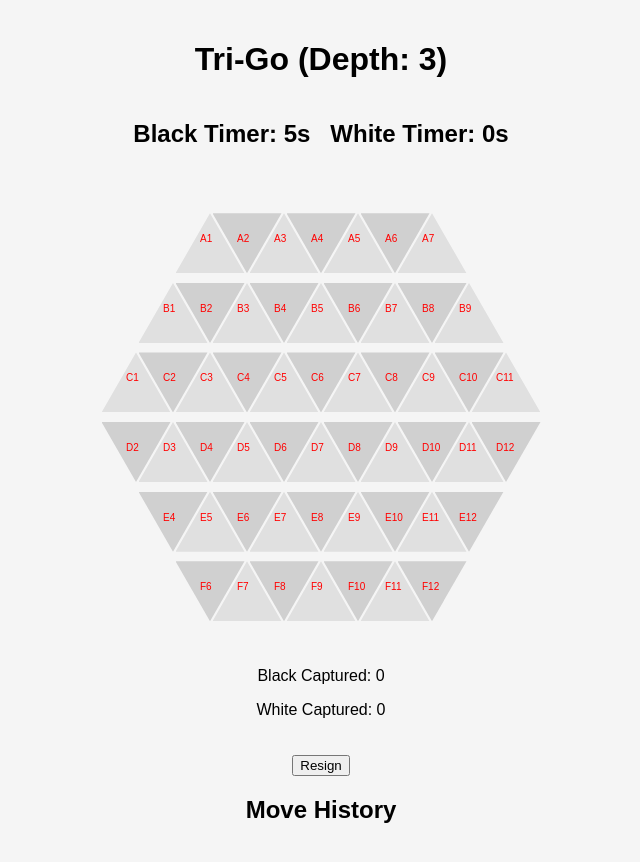
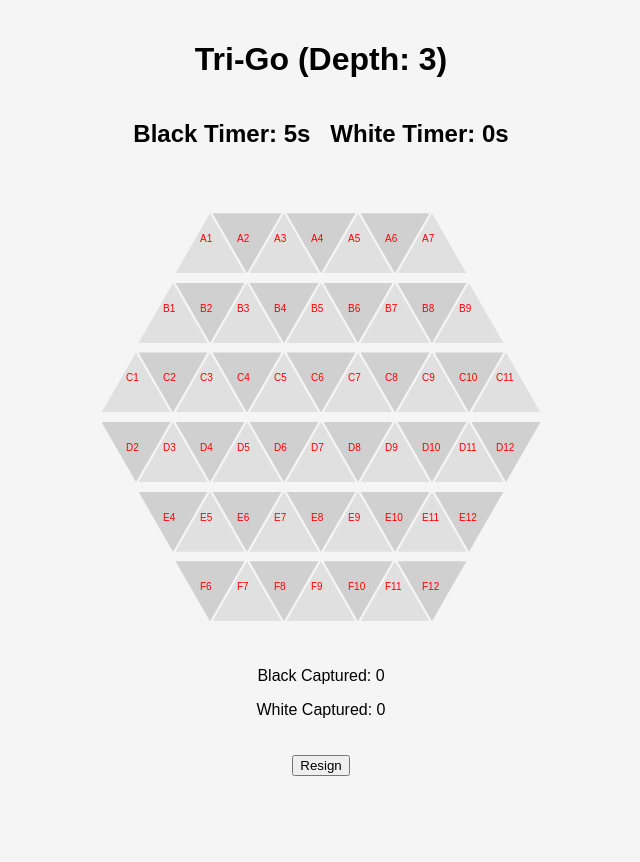
Before and after one commit to rer10013/hexa-go, a React (Create React App) app: page / in a window 1280 px wide. Shown: the whole page, without its empty margins (319-959 px from the left). After the commit the page ends 816 px from the top, so only its background shows below. Built offline with nearby package versions, Linux system fonts and the light colour scheme.

Commit message:
movehistory to debug

```diff
--- a/package.json
+++ b/package.json
@@ -1,7 +1,7 @@
 {
   "homepage": "https://rer10013.github.io/hexa-go-build/",
   "name": "hexa-go",
-  "version": "T0.4.3",
+  "version": "T0.4.4",
   "private": true,
   "dependencies": {
     "cra-template": "1.2.0",
--- a/src/App.js
+++ b/src/App.js
@@ -18,8 +18,8 @@ function App() {
   // Whether game end
   const [isGameOver, setIsGameOver] = useState(false);
 
-  // depth signing (will be fixed to dynamic button)
-  const depth = 3
+  // Depth signing (will be fixed to dynamic button)
+  const depth = 3;
 
   const buildBoardMapping = () => {
     return moveHistory.reduce((acc, move) => {
--- a/src/MoveHistory.js
+++ b/src/MoveHistory.js
@@ -1,23 +1,30 @@
-import React, { useState } from 'react';
+import React, { useState, Fragment } from 'react';
 
 function MoveHistory({ moveHistory }) {
-
   const [searchValue] = useState('');
 
   const filteredHistory = moveHistory.filter((move) =>
     move.coordinate.includes(searchValue)
   );
 
+  // Debug console
+  const debug = false;
+
   return (
     <div style={{ marginTop: '20px' }}>
+      {debug ? (
+        <Fragment>
           <h2>Move History</h2>
           <ul>
             {filteredHistory.map((move, idx) => (
               <li key={idx}>
-            [{idx + 1}] {move.player === 'black' ? 'B' : 'W'}{move.coordinate}, time: {move.time}
+                [{idx + 1}] {move.player === 'black' ? 'B' : 'W'}
+                {move.coordinate}, time: {move.time}
               </li>
             ))}
           </ul>
+        </Fragment>
+      ) : null}
     </div>
   );
 }
```
Also changed, not shown: 1 other file (tests, documents, lock files or other folders). Lines whose indentation alone changed are shown as unchanged.
